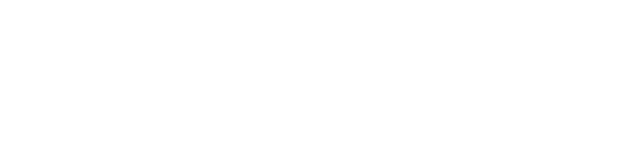
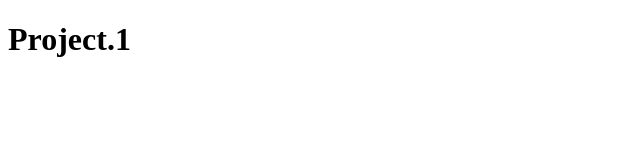
Before and after one commit to mugabebertrand/Project.1, a plain HTML site: page index.html in a window 1280 px wide. Shown: the whole page, without its empty margins (0-640 px from the left). Drawn offline with Linux system fonts and the light colour scheme.

Commit message:
Added a new line

```diff
--- a/index.html
+++ b/index.html
@@ -6,6 +6,6 @@
     <title>Document</title>
 </head>
 <body>
-
+    <h1>Project.1</h1>
 </body>
 </html>
```
